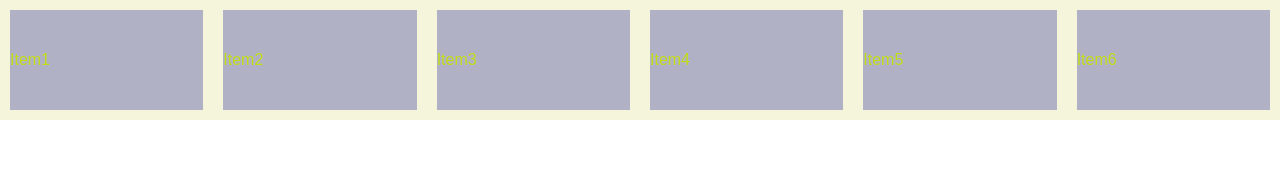
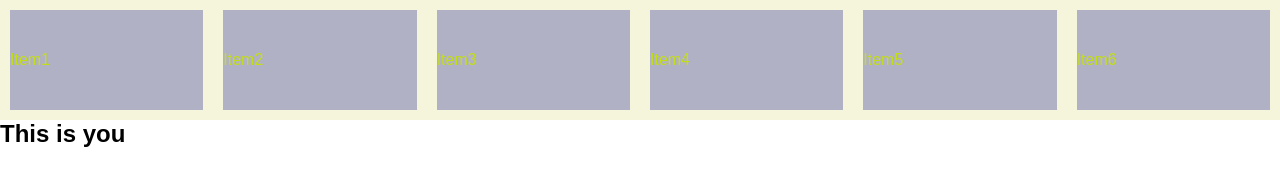
Before and after one commit to khushikuku97/flexbox-css, a plain HTML site: page index.html in a window 1280 px wide. Drawn offline with Linux system fonts and the light colour scheme.

Commit message:
added h2

```diff
--- a/index.html
+++ b/index.html
@@ -16,6 +16,8 @@
         <div class="item">Item5</div>
         <div class="item">Item6</div>
     </div>
-
+    <h2>
+        This is you
+    </h2>
 </body>
 </html>
```
